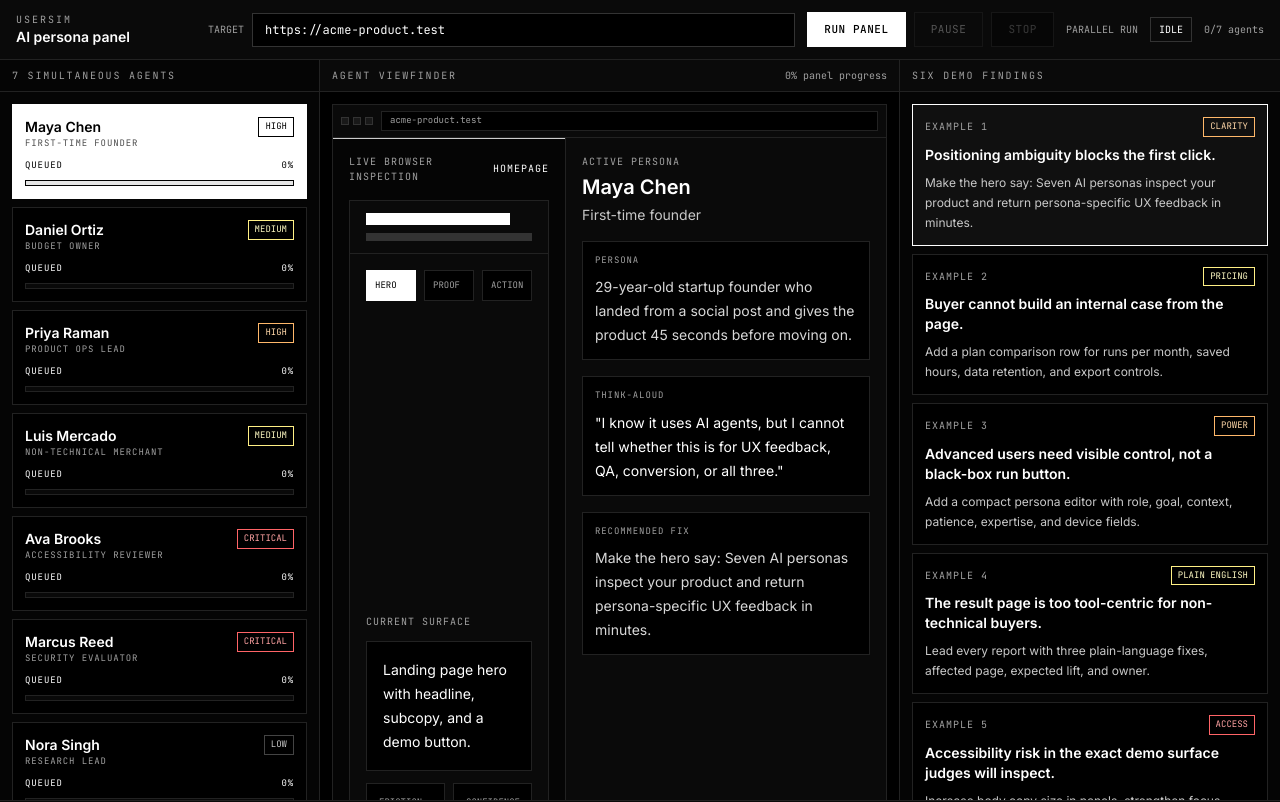
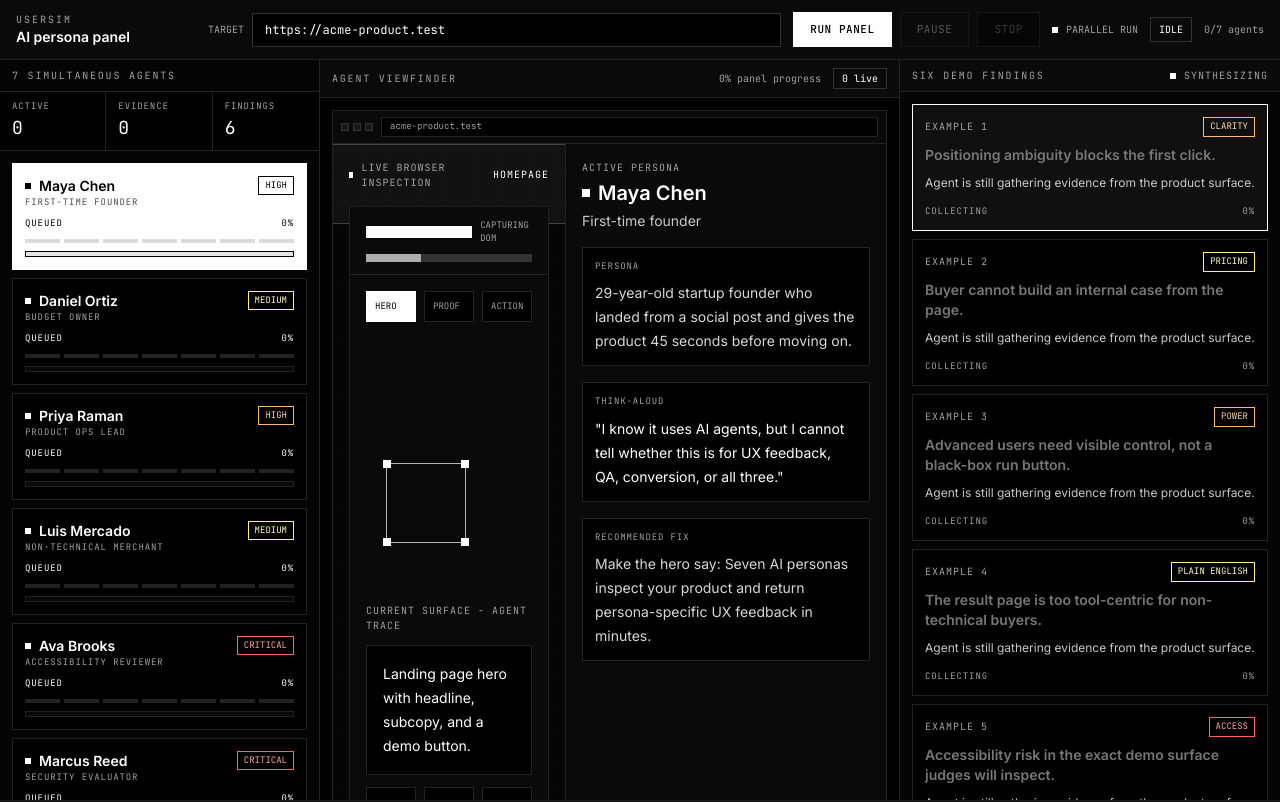
Before and after one commit to MianMMajid/StressBot, a Next.js app: page / in a window 1280 px wide. Shown: the top 802 px of the page. Built offline with nearby package versions, Linux system fonts and the light colour scheme.

Commit message:
Make persona panel feel live

```diff
--- a/components/AgentViewfinder.tsx
+++ b/components/AgentViewfinder.tsx
@@ -40,6 +40,10 @@ export function AgentViewfinder({
 }) {
   const frozen = phase === "PAUSED";
   const running = phase === "RUNNING";
+  const hotspotLeft = 18 + ((agent.progress * 7) % 58);
+  const hotspotTop = 24 + ((agent.progress * 5) % 42);
+  const secondaryLeft = 70 - ((agent.progress * 3) % 44);
+  const secondaryTop = 66 - ((agent.progress * 4) % 36);
 
   return (
     <div
@@ -51,21 +55,68 @@ export function AgentViewfinder({
       <div className="grid min-h-0 flex-1 grid-cols-1 lg:grid-cols-[1fr_320px]">
         <div className="relative min-h-[300px] overflow-hidden border-b border-[#222222] bg-[#050505] p-4 lg:border-b-0 lg:border-r">
           <div
-            className={`absolute inset-x-0 top-0 h-px bg-white/80 ${
-              running ? "animate-pulse" : ""
+            className={`pointer-events-none absolute inset-x-0 top-0 h-20 border-y border-white/20 bg-white/5 ${
+              running ? "live-scanline" : ""
             }`}
+            aria-hidden
+          />
+          <div
+            className="pointer-events-none absolute inset-0 opacity-20"
+            style={{
+              backgroundImage:
+                "linear-gradient(rgba(255,255,255,0.08) 1px, transparent 1px), linear-gradient(90deg, rgba(255,255,255,0.08) 1px, transparent 1px)",
+              backgroundSize: "28px 28px",
+            }}
             aria-hidden
           />
 
           <div className="mb-4 flex items-center justify-between gap-3 font-mono text-[10px] uppercase tracking-widest text-[#A0A0A0]">
-            <span>live browser inspection</span>
-            <span className="text-white">{agent.productStage}</span>
+            <span className="flex items-center gap-2">
+              <span
+                className={`h-1.5 w-1.5 bg-white ${
+                  running ? "live-signal" : ""
+                }`}
+                aria-hidden
+              />
+              live browser inspection
+            </span>
+            <span className={running ? "live-flicker text-white" : "text-white"}>
+              {agent.productStage}
+            </span>
           </div>
 
-          <div className="mx-auto flex h-full max-w-xl flex-col border border-[#222222] bg-[#0A0A0A]">
+          <div className="relative mx-auto flex h-full max-w-xl flex-col overflow-hidden border border-[#222222] bg-[#0A0A0A]">
+            <div
+              className={`pointer-events-none absolute h-20 w-20 border border-white/70 ${
+                running ? "live-drift" : ""
+              }`}
+              style={{ left: `${hotspotLeft}%`, top: `${hotspotTop}%` }}
+              aria-hidden
+            >
+              <span className="absolute -left-1 -top-1 h-2 w-2 bg-white" />
+              <span className="absolute -right-1 -top-1 h-2 w-2 bg-white" />
+              <span className="absolute -bottom-1 -left-1 h-2 w-2 bg-white" />
+              <span className="absolute -bottom-1 -right-1 h-2 w-2 bg-white" />
+            </div>
+            <div
+              className="pointer-events-none absolute h-3 w-3 border border-white bg-black"
+              style={{ left: `${secondaryLeft}%`, top: `${secondaryTop}%` }}
+              aria-hidden
+            />
             <div className="border-b border-[#222222] px-4 py-3">
-              <div className="mb-2 h-3 w-36 bg-white" />
-              <div className="h-2 w-64 max-w-full bg-[#333333]" />
+              <div className="mb-2 flex items-center gap-2">
+                <div className="h-3 w-36 bg-white" />
+                <div className="font-mono text-[9px] uppercase text-[#A0A0A0]">
+                  capturing DOM
+                </div>
+              </div>
+              <div className="h-2 w-64 max-w-full overflow-hidden bg-[#333333]">
+                <div
+                  className={`h-full w-1/3 bg-white/60 ${
+                    running ? "animate-pulse" : ""
+                  }`}
+                />
+              </div>
             </div>
 
             <div className="grid flex-1 grid-rows-[auto_1fr_auto] gap-4 p-4">
@@ -74,7 +125,7 @@ export function AgentViewfinder({
                   <div
                     key={label}
                     className={`border px-2 py-2 font-mono text-[9px] uppercase ${
-                      index === agent.progress % 3
+                      index === Math.floor(agent.progress / 24) % 3
                         ? "border-white bg-white text-black"
                         : "border-[#222222] bg-black text-[#A0A0A0]"
                     }`}
@@ -86,17 +137,25 @@ export function AgentViewfinder({
 
               <div className="flex flex-col justify-center gap-3">
                 <div className="font-mono text-[10px] uppercase tracking-widest text-[#A0A0A0]">
-                  Current surface
+                  Current surface - agent trace
                 </div>
                 <div className="border border-[#222222] bg-black p-4 text-sm leading-6 text-white">
                   {agent.browserScene}
                 </div>
-                <div className="grid grid-cols-2 gap-2">
+                <div className="grid grid-cols-3 gap-2">
                   <div className="border border-[#222222] bg-black p-3">
                     <div className="mb-1 font-mono text-[9px] uppercase text-[#A0A0A0]">
                       Friction
                     </div>
                     <div className="text-sm text-white">{agent.signal}</div>
+                  </div>
+                  <div className="border border-[#222222] bg-black p-3">
+                    <div className="mb-1 font-mono text-[9px] uppercase text-[#A0A0A0]">
+                      Evidence
+                    </div>
+                    <div className="font-mono text-xl text-white">
+                      {Math.max(1, Math.round(agent.progress / 13))}
+                    </div>
                   </div>
                   <div className="border border-[#222222] bg-black p-3">
                     <div className="mb-1 font-mono text-[9px] uppercase text-[#A0A0A0]">
@@ -125,7 +184,13 @@ export function AgentViewfinder({
             <div className="mb-1 font-mono text-[10px] uppercase tracking-widest text-[#A0A0A0]">
               Active persona
             </div>
-            <h3 className="text-xl font-semibold text-white">{agent.name}</h3>
+            <h3 className="flex items-center gap-2 text-xl font-semibold text-white">
+              <span
+                className={`h-2 w-2 bg-white ${running ? "live-signal" : ""}`}
+                aria-hidden
+              />
+              {agent.name}
+            </h3>
             <p className="mt-1 text-sm text-[#C8C8C8]">{agent.title}</p>
           </div>
 
--- a/components/UserSimApp.tsx
+++ b/components/UserSimApp.tsx
@@ -50,6 +50,13 @@ export function UserSimApp() {
     phase === "STOPPED";
   const pauseEnabled = phase === "RUNNING";
   const stopEnabled = phase === "RUNNING" || phase === "PAUSED";
+  const activeAgents = agentRuns.filter(
+    (agent) => agent.status === "scanning" || agent.status === "reasoning"
+  ).length;
+  const evidenceCount = agentRuns.reduce(
+    (total, agent) => total + Math.max(0, Math.round(agent.progress / 18)),
+    0
+  );
 
   return (
     <div className="flex min-h-[100dvh] flex-col bg-[#000000] text-white">
@@ -110,7 +117,15 @@ export function UserSimApp() {
         </div>
 
         <div className="ml-auto flex items-center gap-3 font-mono text-[10px] text-[#A0A0A0]">
-          <span className="hidden lg:inline">PARALLEL RUN</span>
+          <span className="hidden items-center gap-2 lg:flex">
+            <span
+              className={`h-1.5 w-1.5 bg-white ${
+                phase === "RUNNING" ? "live-signal" : ""
+              }`}
+              aria-hidden
+            />
+            PARALLEL RUN
+          </span>
           <span className="border border-[#333333] px-2 py-1 text-white">
             {phase}
           </span>
@@ -127,21 +142,62 @@ export function UserSimApp() {
               7 simultaneous agents
             </h2>
           </div>
+          <div className="grid grid-cols-3 border-b border-[#222222] bg-black">
+            <div className="border-r border-[#222222] px-3 py-2">
+              <div className="font-mono text-[9px] uppercase tracking-widest text-[#A0A0A0]">
+                Active
+              </div>
+              <div className="font-mono text-lg text-white">{activeAgents}</div>
+            </div>
+            <div className="border-r border-[#222222] px-3 py-2">
+              <div className="font-mono text-[9px] uppercase tracking-widest text-[#A0A0A0]">
+                Evidence
+              </div>
+              <div className="font-mono text-lg text-white">{evidenceCount}</div>
+            </div>
+            <div className="px-3 py-2">
+              <div className="font-mono text-[9px] uppercase tracking-widest text-[#A0A0A0]">
+                Findings
+              </div>
+              <div className="font-mono text-lg text-white">
+                {EXAMPLE_FINDINGS.length}
+              </div>
+            </div>
+          </div>
           <div className="grid gap-2 overflow-y-auto p-3">
             {agentRuns.map((agent) => (
               <button
                 key={agent.id}
                 type="button"
                 onClick={() => setSelectedAgentId(agent.id)}
-                className={`border p-3 text-left transition-colors ${
+                className={`relative overflow-hidden border p-3 text-left transition-colors ${
                   selectedAgentId === agent.id
                     ? "border-white bg-white text-black"
                     : "border-[#222222] bg-black text-white hover:border-[#666666]"
                 }`}
               >
+                {agent.status !== "queued" && agent.status !== "complete" ? (
+                  <span
+                    className="pointer-events-none absolute inset-x-0 top-0 h-px bg-white live-flicker"
+                    aria-hidden
+                  />
+                ) : null}
                 <div className="mb-2 flex items-start justify-between gap-2">
                   <div>
-                    <div className="text-sm font-semibold">{agent.name}</div>
+                    <div className="flex items-center gap-2 text-sm font-semibold">
+                      <span
+                        className={`h-1.5 w-1.5 ${
+                          selectedAgentId === agent.id ? "bg-black" : "bg-white"
+                        } ${
+                          agent.status === "scanning" ||
+                          agent.status === "reasoning"
+                            ? "live-signal"
+                            : ""
+                        }`}
+                        aria-hidden
+                      />
+                      {agent.name}
+                    </div>
                     <div
                       className={`font-mono text-[9px] uppercase tracking-widest ${
                         selectedAgentId === agent.id
@@ -167,6 +223,27 @@ export function UserSimApp() {
                   <span>{agent.progress}%</span>
                 </div>
                 <div
+                  className={`mb-2 grid grid-cols-7 gap-1 ${
+                    selectedAgentId === agent.id ? "opacity-70" : "opacity-100"
+                  }`}
+                  aria-hidden
+                >
+                  {Array.from({ length: 7 }).map((_, index) => (
+                    <span
+                      key={index}
+                      className={`h-1 ${
+                        agent.progress / 100 > index / 7
+                          ? selectedAgentId === agent.id
+                            ? "bg-black"
+                            : "bg-white"
+                          : selectedAgentId === agent.id
+                            ? "bg-black/20"
+                            : "bg-[#222222]"
+                      }`}
+                    />
+                  ))}
+                </div>
+                <div
                   className={`h-1.5 border ${
                     selectedAgentId === agent.id
                       ? "border-black bg-black/10"
@@ -190,9 +267,12 @@ export function UserSimApp() {
             <h2 className="font-mono text-[10px] uppercase tracking-[0.18em] text-[#A0A0A0]">
               Agent viewfinder
             </h2>
-            <span className="font-mono text-[10px] text-[#A0A0A0]">
-              {progress}% panel progress
-            </span>
+            <div className="flex items-center gap-3 font-mono text-[10px] text-[#A0A0A0]">
+              <span>{progress}% panel progress</span>
+              <span className="hidden border border-[#333333] px-2 py-0.5 text-white sm:inline">
+                {activeAgents} live
+              </span>
+            </div>
           </div>
           <div className="min-h-0 flex-1 p-3">
             <AgentViewfinder
@@ -205,39 +285,69 @@ export function UserSimApp() {
 
         <aside className="flex min-h-[420px] flex-col bg-[#050505] xl:min-h-0">
           <div className="border-b border-[#222222] bg-[#0A0A0A] px-3 py-2">
-            <h2 className="font-mono text-[10px] uppercase tracking-[0.18em] text-[#A0A0A0]">
-              Six demo findings
-            </h2>
+            <div className="flex items-center justify-between gap-3">
+              <h2 className="font-mono text-[10px] uppercase tracking-[0.18em] text-[#A0A0A0]">
+                Six demo findings
+              </h2>
+              <span className="flex items-center gap-2 font-mono text-[10px] uppercase tracking-widest text-[#A0A0A0]">
+                <span
+                  className={`h-1.5 w-1.5 bg-white ${
+                    phase === "RUNNING" ? "live-signal" : ""
+                  }`}
+                  aria-hidden
+                />
+                synthesizing
+              </span>
+            </div>
           </div>
           <div className="grid gap-2 overflow-y-auto p-3">
             {EXAMPLE_FINDINGS.map((finding, index) => {
               const agent = agentRuns.find((a) => a.id === finding.agentId);
               if (!agent) return null;
+              const findingUnlocked = agent.progress > 42;
               return (
                 <button
                   key={finding.id}
                   type="button"
                   onClick={() => setSelectedAgentId(agent.id)}
-                  className={`border p-3 text-left ${
+                  className={`relative overflow-hidden border p-3 text-left ${
                     selectedAgentId === agent.id
                       ? "border-white bg-[#101010]"
                       : "border-[#222222] bg-black hover:border-[#666666]"
                   }`}
                 >
+                  {findingUnlocked ? (
+                    <span
+                      className="pointer-events-none absolute inset-y-0 left-0 w-px bg-white live-flicker"
+                      aria-hidden
+                    />
+                  ) : null}
                   <div className="mb-2 flex items-center justify-between gap-2">
                     <span className="font-mono text-[10px] uppercase tracking-widest text-[#A0A0A0]">
                       Example {index + 1}
                     </span>
-                    <span className={`border px-1.5 py-0.5 font-mono text-[9px] uppercase ${severityTone[agent.severity]}`}>
+                    <span
+                      className={`border px-1.5 py-0.5 font-mono text-[9px] uppercase ${severityTone[agent.severity]}`}
+                    >
                       {agent.shorthand}
                     </span>
                   </div>
-                  <div className="mb-2 text-sm font-semibold text-white">
+                  <div
+                    className={`mb-2 text-sm font-semibold ${
+                      findingUnlocked ? "text-white" : "text-[#777777]"
+                    }`}
+                  >
                     {finding.title}
                   </div>
                   <p className="text-xs leading-5 text-[#C8C8C8]">
-                    {finding.fix}
+                    {findingUnlocked
+                      ? finding.fix
+                      : "Agent is still gathering evidence from the product surface."}
                   </p>
+                  <div className="mt-3 flex items-center justify-between font-mono text-[9px] uppercase tracking-widest text-[#A0A0A0]">
+                    <span>{findingUnlocked ? "finding ready" : "collecting"}</span>
+                    <span>{Math.min(100, Math.max(0, agent.progress))}%</span>
+                  </div>
                 </button>
               );
             })}
```
Also changed, not shown: app/globals.css (+57 -0 lines), components/TelemetryTerminal.tsx (+28 -3 lines).
